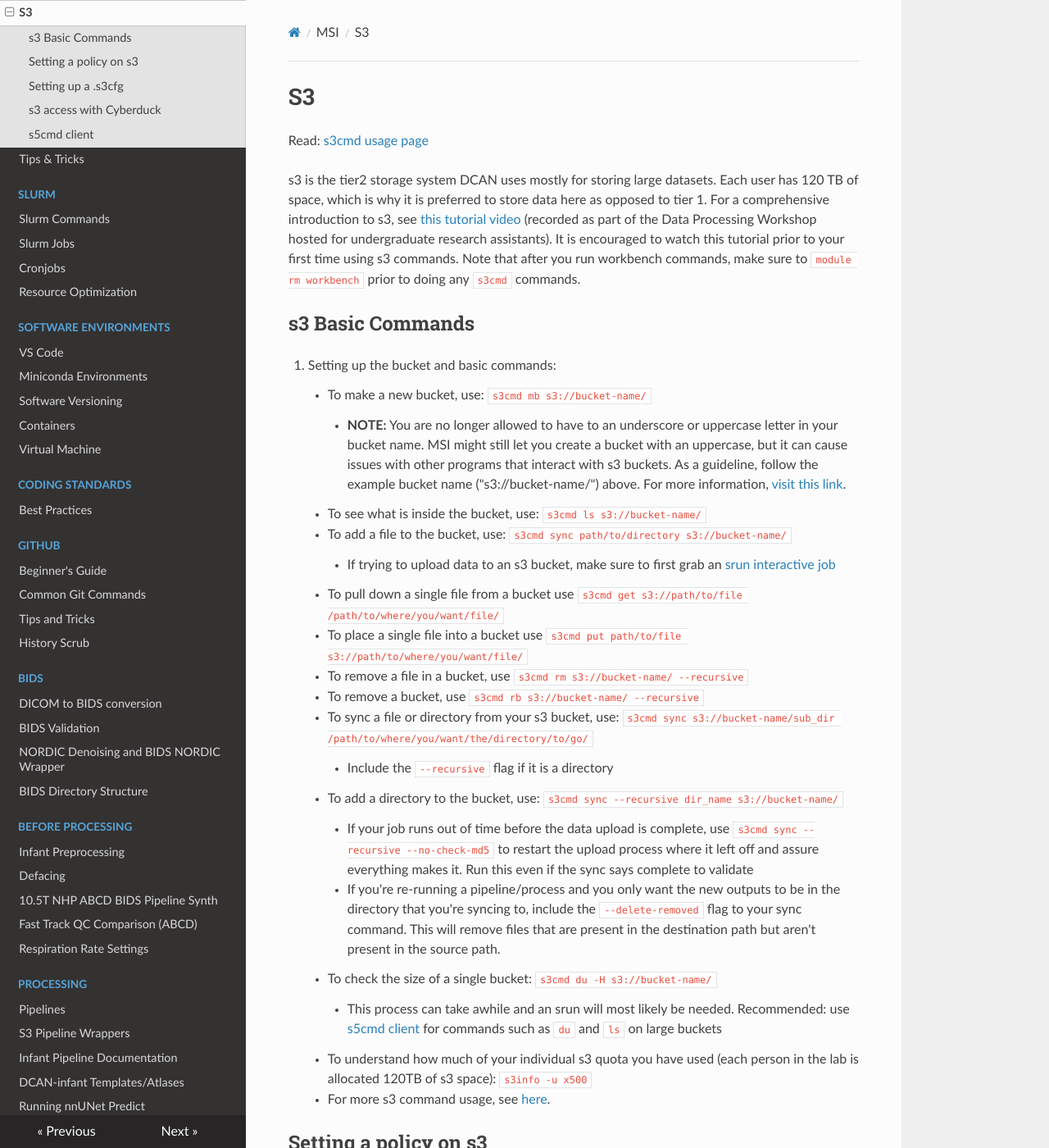
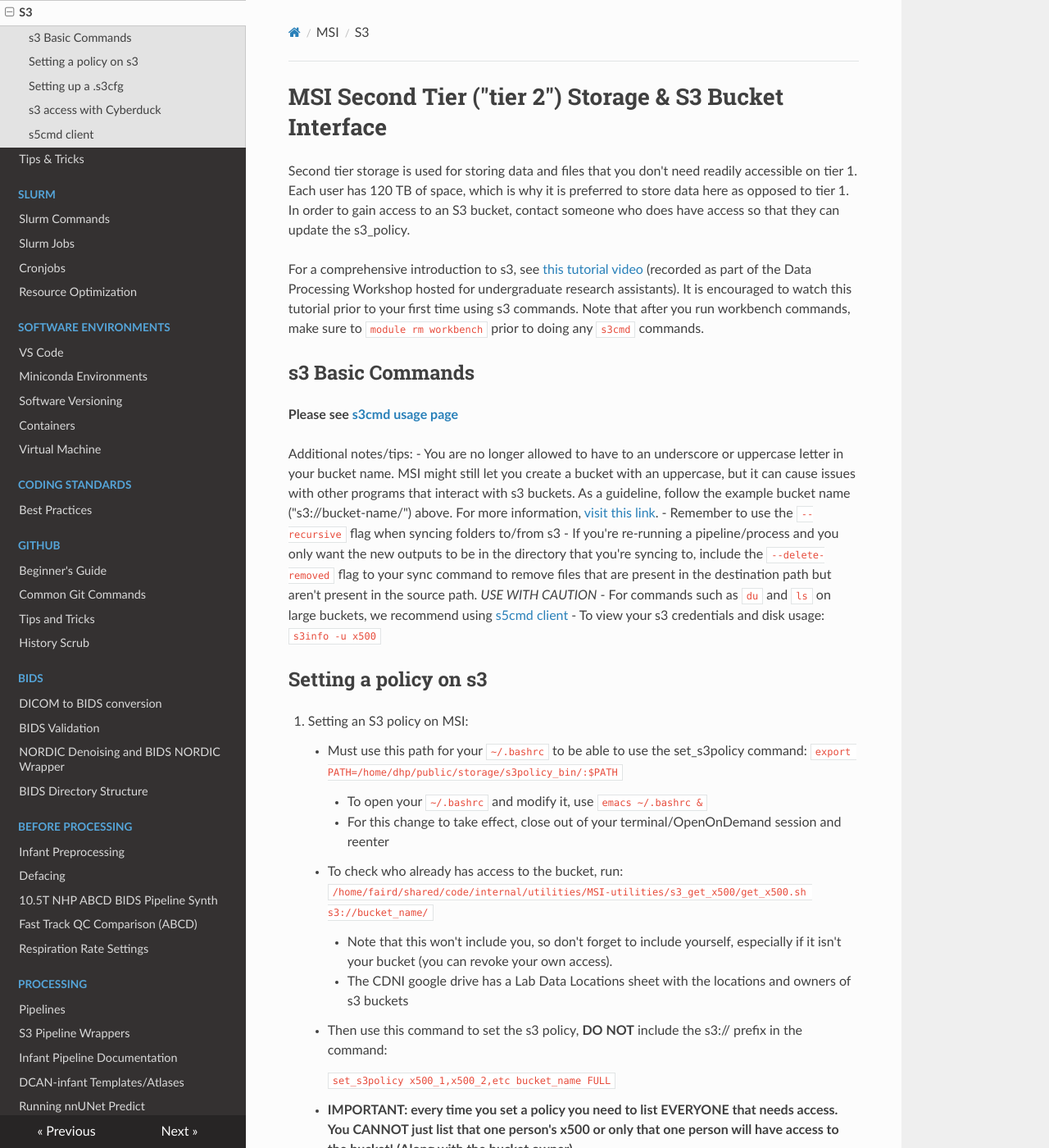
Before and after one commit to DCAN-Labs/cdni-brain, an MkDocs documentation site: the page built from docs/s3.md, in a window 1280 px wide and 1400 px high. Shown: the whole window at 82% size. Built offline with MkDocs 1.6.1, drawn with Linux system fonts in a browser that asks for light colours; nearby versions of some CDN libraries; some of the changed text lies outside the part shown.

Commit message:
Update s3.md
(1) updated intro text to indicate how to gain access to a bucket
(2) cleaned up s3 commands section to only contain info that isn't already included in central documentation. I also removed:

  - If your job runs out of time before the data upload is complete, use `s3cmd sync --recursive --no-check-md5` to restart the upload process where it left off and assure
        everything makes it. Run this even if the sync says complete to validate

because we should encourage people to use platforms like Globus for this instead

```diff
--- a/docs/s3.md
+++ b/docs/s3.md
@@ -1,51 +1,19 @@
-# S3
+# MSI Second Tier ("tier 2") Storage & S3 Bucket Interface
+Second tier storage is used for storing data and files that you don't need readily accessible on tier 1. Each user has 120 TB of space, which is why it is preferred to store data here as opposed to tier 1. In order to gain access to an S3 bucket, contact someone who does have access so that they can update the s3_policy.
 
-Read: [s3cmd usage page](https://s3tools.org/usage)
-
-
-s3 is the tier2 storage system DCAN uses mostly for storing large datasets. Each user has 120 TB of space, which is why it is preferred to store data here as opposed to tier 1. For a comprehensive introduction to s3, see [this tutorial video](https://drive.google.com/drive/folders/1Oz3i5lbld5VmXGdhWagOMWYOIJmgrJA4) (recorded as part of the Data Processing Workshop hosted for undergraduate research assistants). It is encouraged to watch this tutorial prior to your first time using s3 commands. Note that after you run workbench commands, make sure to `module rm workbench` prior to doing any `s3cmd` commands.
+For a comprehensive introduction to s3, see [this tutorial video](https://drive.google.com/drive/folders/1Oz3i5lbld5VmXGdhWagOMWYOIJmgrJA4) (recorded as part of the Data Processing Workshop hosted for undergraduate research assistants). It is encouraged to watch this tutorial prior to your first time using s3 commands. Note that after you run workbench commands, make sure to `module rm workbench` prior to doing any `s3cmd` commands.
 
 
 ## s3 Basic Commands
 
-18. Setting up the bucket and basic commands:
+**Please see [s3cmd usage page](https://s3tools.org/usage)**
 
-    - To make a new bucket, use: `s3cmd mb s3://bucket-name/`
-
-        - **NOTE:** You are no longer allowed to have to an underscore or uppercase letter in your bucket name. MSI might still let you create a bucket with an uppercase, but it can cause issues with other programs that interact with s3 buckets. As a guideline, follow the example bucket name ("s3://bucket-name/") above. For more information, [visit this link](https://docs.aws.amazon.com/AmazonS3/latest/userguide/bucketnamingrules.html).
-
-    - To see what is inside the bucket, use: `s3cmd ls s3://bucket-name/`
-
-    - To add a file to the bucket, use: `s3cmd sync path/to/directory s3://bucket-name/`
-
-        - If trying to upload data to an s3 bucket, make sure to first grab an [srun interactive job](slurm_params.md)
-
-    - To pull down a single file from a bucket use `s3cmd get s3://path/to/file /path/to/where/you/want/file/`
-
-    - To place a single file into a bucket use `s3cmd put path/to/file s3://path/to/where/you/want/file/`
-
-    - To remove a file in a bucket, use `s3cmd rm s3://bucket-name/ --recursive`
-
-    - To remove a bucket, use `s3cmd rb s3://bucket-name/ --recursive`
-
-    - To sync a file or directory from your s3 bucket, use: `s3cmd sync s3://bucket-name/sub_dir /path/to/where/you/want/the/directory/to/go/`
-
-        - Include the `--recursive` flag if it is a directory
-
-    - To add a directory to the bucket, use: `s3cmd sync --recursive dir_name s3://bucket-name/ `
-
-        - If your job runs out of time before the data upload is complete, use `s3cmd sync --recursive --no-check-md5` to restart the upload process where it left off and assure
-        everything makes it. Run this even if the sync says complete to validate
-
-        - If you're re-running a pipeline/process and you only want the new outputs to be in the directory that you're syncing to, include the `--delete-removed` flag to your sync command. This will remove files that are present in the destination path but aren't present in the source path.
-
-    - To check the size of a single bucket: `s3cmd du -H s3://bucket-name/`
-
-        - This process can take awhile and an srun will most likely be needed. Recommended: use [s5cmd client](#s5cmd-client) for commands such as `du` and `ls` on large buckets
-
-    - To understand how much of your individual s3 quota you have used (each person in the lab is allocated 120TB of s3 space): `s3info -u x500`
-
-    - For more s3 command usage, see [here](https://s3tools.org/usage).
+Additional notes/tips:
+ - You are no longer allowed to have to an underscore or uppercase letter in your bucket name. MSI might still let you create a bucket with an uppercase, but it can cause issues with other programs that interact with s3 buckets. As a guideline, follow the example bucket name ("s3://bucket-name/") above. For more information, [visit this link](https://docs.aws.amazon.com/AmazonS3/latest/userguide/bucketnamingrules.html).
+ - Remember to use the `--recursive` flag when syncing folders to/from s3
+ - If you're re-running a pipeline/process and you only want the new outputs to be in the directory that you're syncing to, include the `--delete-removed` flag to your sync command to remove files that are present in the destination path but aren't present in the source path. *USE WITH CAUTION*
+ - For commands such as `du` and `ls` on large buckets, we recommend using [s5cmd client](#s5cmd-client)
+ - To view your s3 credentials and disk usage: `s3info -u x500`
 
 ## Setting a policy on s3
 
@@ -61,7 +29,7 @@ s3 is the tier2 storage system DCAN uses mostly for storing large datasets. Each
 
         - Note that this won't include you, so don't forget to include yourself, especially if it isn't your bucket (you can revoke your own access).
 
-        - The DCAN google drive has a Lab Data Locations sheet with the locations and owners of s3 buckets
+        - The CDNI google drive has a Lab Data Locations sheet with the locations and owners of s3 buckets
 
     - Then use this command to set the s3 policy, **DO NOT** include the s3:// prefix in the command:
 
```
